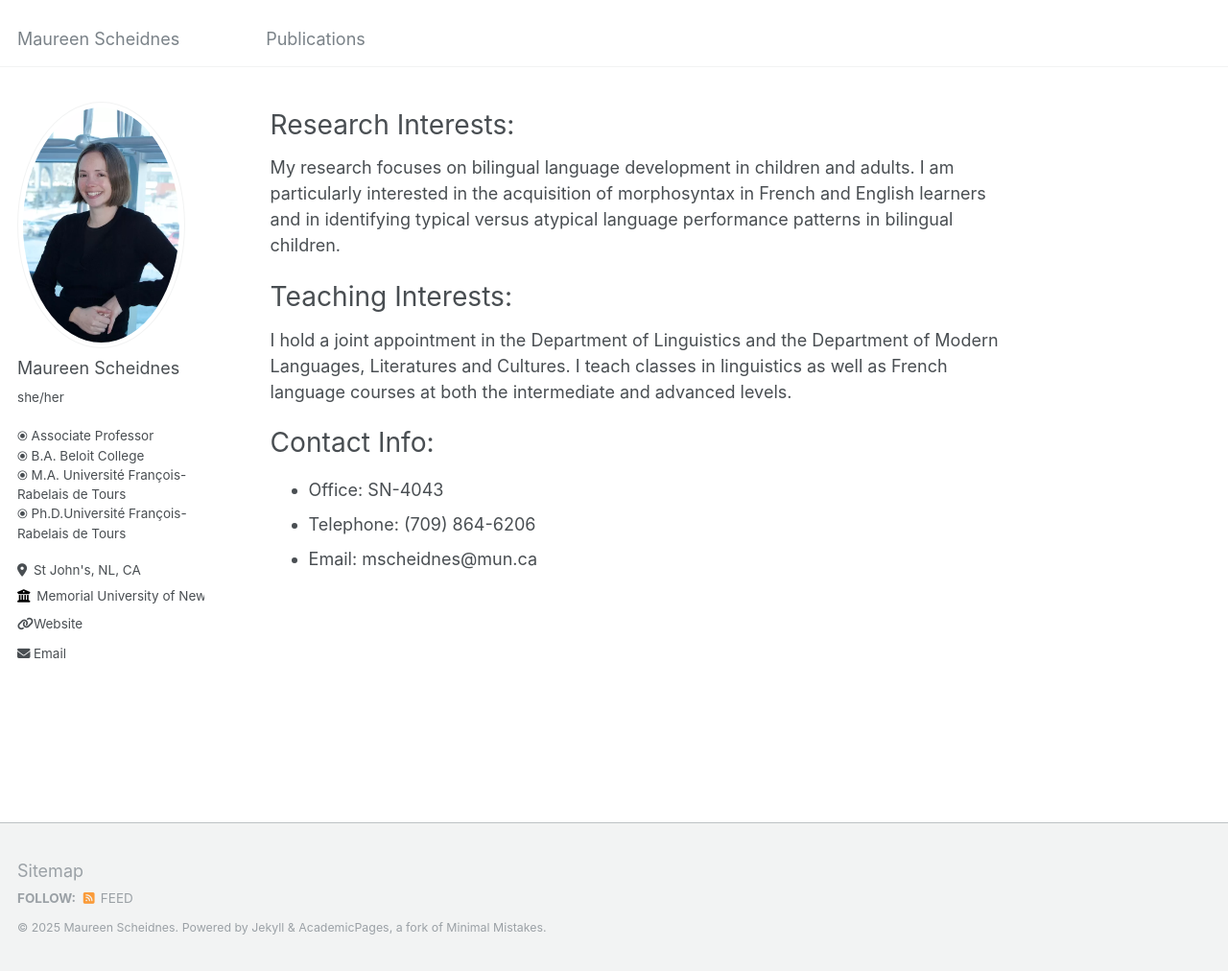
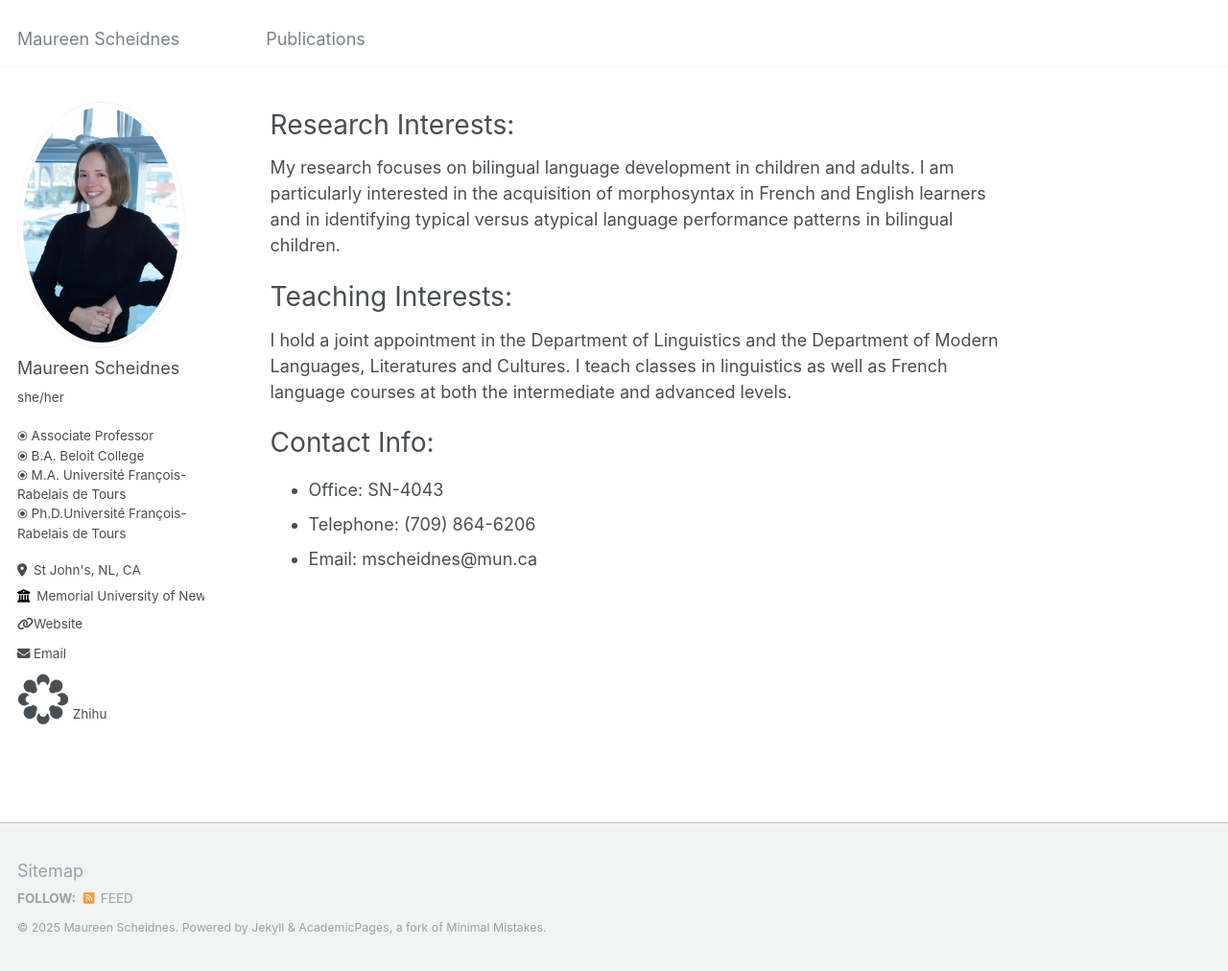
Before and after one commit to MaureenScheidnes/MaureenScheidnes.github.io, a Jekyll site: the page built from _pages/about.md, in a window 1280 px wide and 1012 px high. Shown: the whole window at 96% size. Built offline with Jekyll 4.4.1, drawn with Linux system fonts in a browser that asks for light colours; some web fonts are replaced.

Commit message:
Update author-profile.html
#added for osf icon
 {% if author.osf %}
      <li><a href="{{ author.osf }}"><i class="ai ai-osf ai-4x" aria-hidden="true"></i> Zhihu</a></li>
      {% endif %}

```diff
--- a/_includes/author-profile.html
+++ b/_includes/author-profile.html
@@ -58,6 +58,9 @@
       {% endif %}
       {% if author.researchgate %}
         <li><a href="{{ author.researchgate }}"><i class="fab fa-fw fa-researchgate icon-pad-right" aria-hidden="true"></i>ResearchGate</a></li>
+      {% endif %}
+      {% if author.osf %}
+      <li><a href="{{ author.osf }}"><i class="ai ai-osf ai-4x" aria-hidden="true"></i> Zhihu</a></li>
       {% endif %}
 
       <!-- Font Awesome icons / Repositories and software development -->
```
